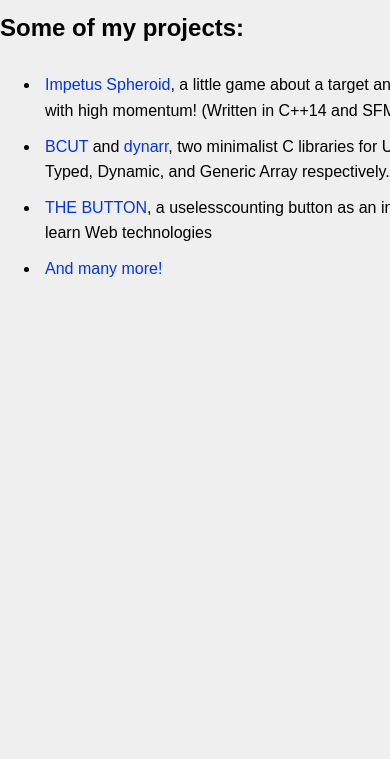
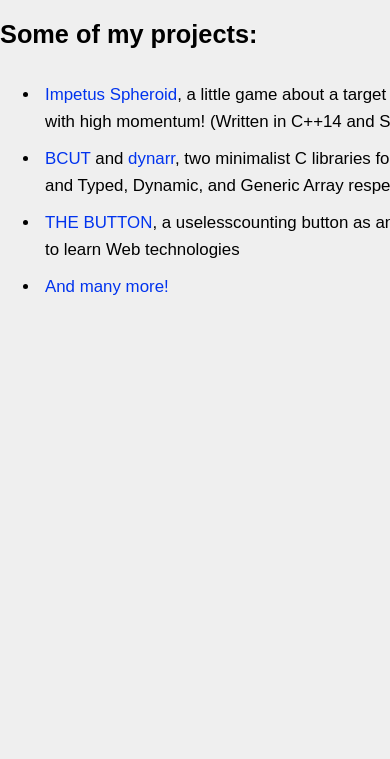
Before and after one commit to Epholys/www-epholys, a plain HTML site: page index.html in a window 390 px wide. Shown: the part 85-844 px from the top of the page. Drawn offline with Linux system fonts and the light colour scheme.

Commit message:
Modifies font-size to use vh units to add responsivness

```diff
--- a/index.html
+++ b/index.html
@@ -8,7 +8,7 @@
     <style type="text/css">
       body { width: 60vmax; margin: auto;
         background-color: #efefef; color = #1b1b1b;
-        font-family: sans-serif; line-height: 1.6 }
+        font-family: sans-serif; line-height: 1.6; font-size: 2vh; }
       li { padding: 5px; }
       a         { text-decoration: none; color: #0033ee; }
       a:hover   { text-decoration: underline; }
```
